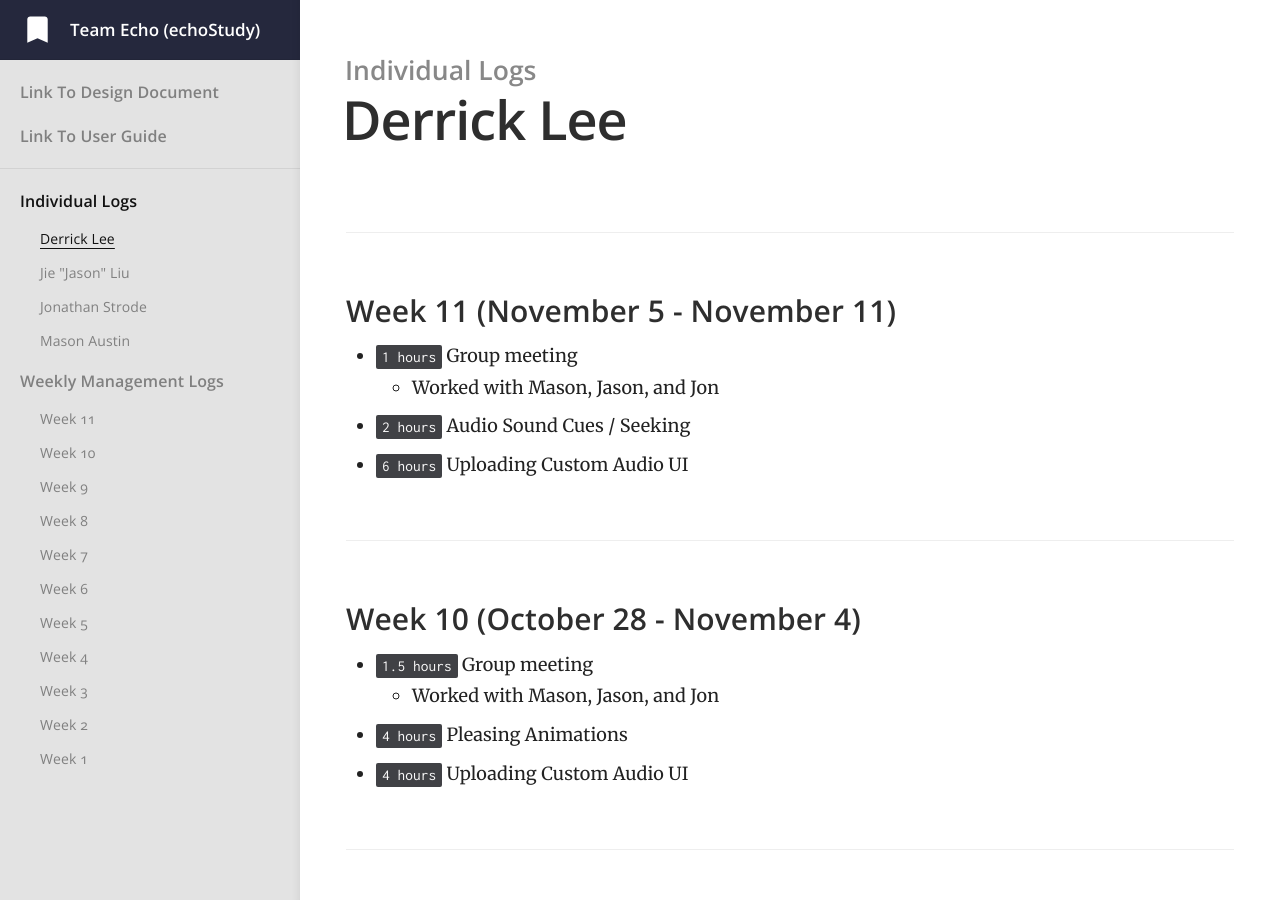
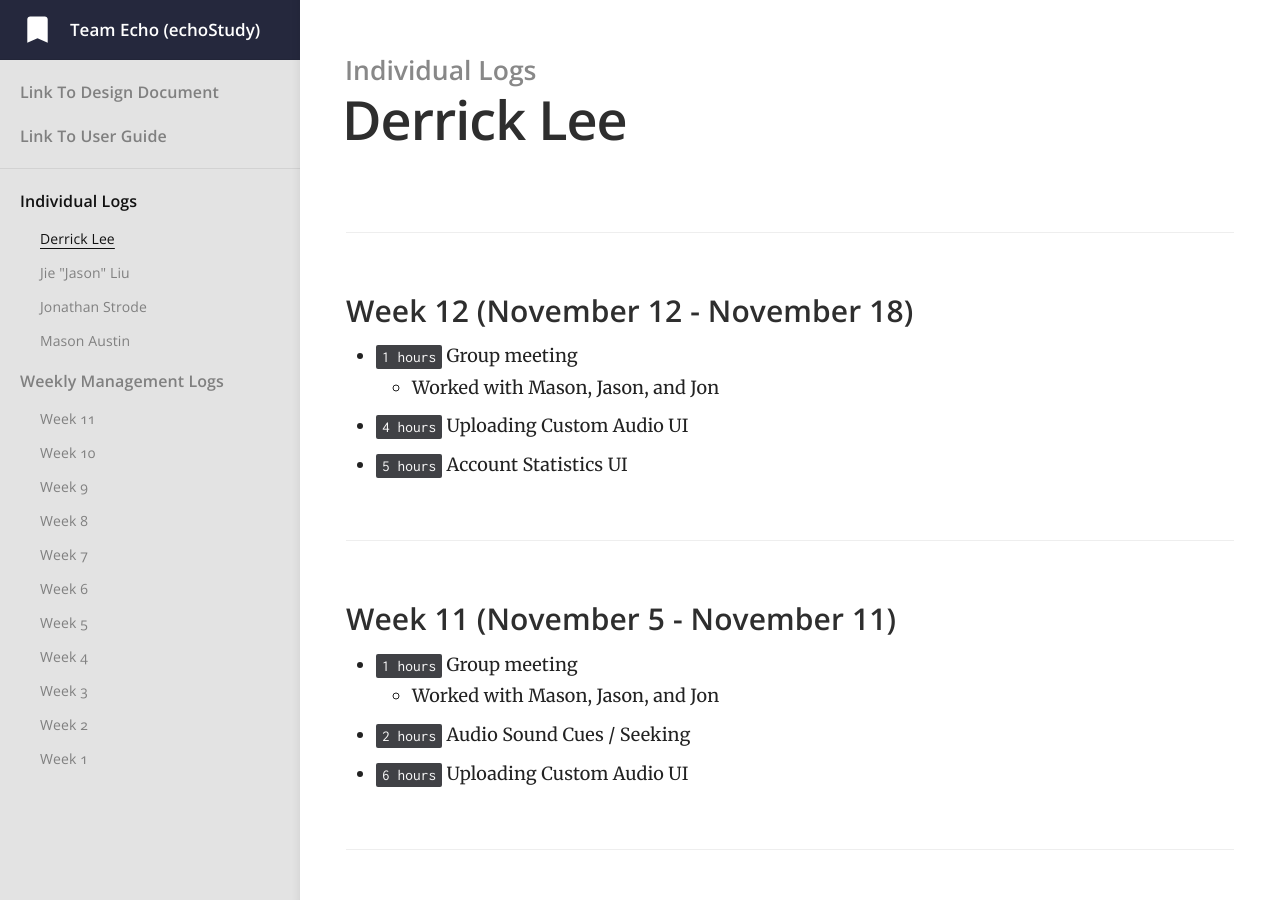
Before and after one commit to jiejasonliu/team-echo-site, a Jekyll site: the page built from _docs/individual-logs/derricklee-logs.md, in a window 1280 px wide and 900 px high. Built offline with Jekyll 4.4.1, drawn with Linux system fonts in a browser that asks for light colours.

Commit message:
updated Derrick's personal logs

```diff
--- a/_docs/individual-logs/derricklee-logs.md
+++ b/_docs/individual-logs/derricklee-logs.md
@@ -3,6 +3,13 @@ title: Derrick Lee
 category: Individual Logs
 order: 4
 ---
+
+### Week 12 (November 12 - November 18)
+
+- `1 hours` Group meeting
+  - Worked with Mason, Jason, and Jon
+- `4 hours` Uploading Custom Audio UI
+- `5 hours` Account Statistics UI
 
 ### Week 11 (November 5 - November 11)
 
```
